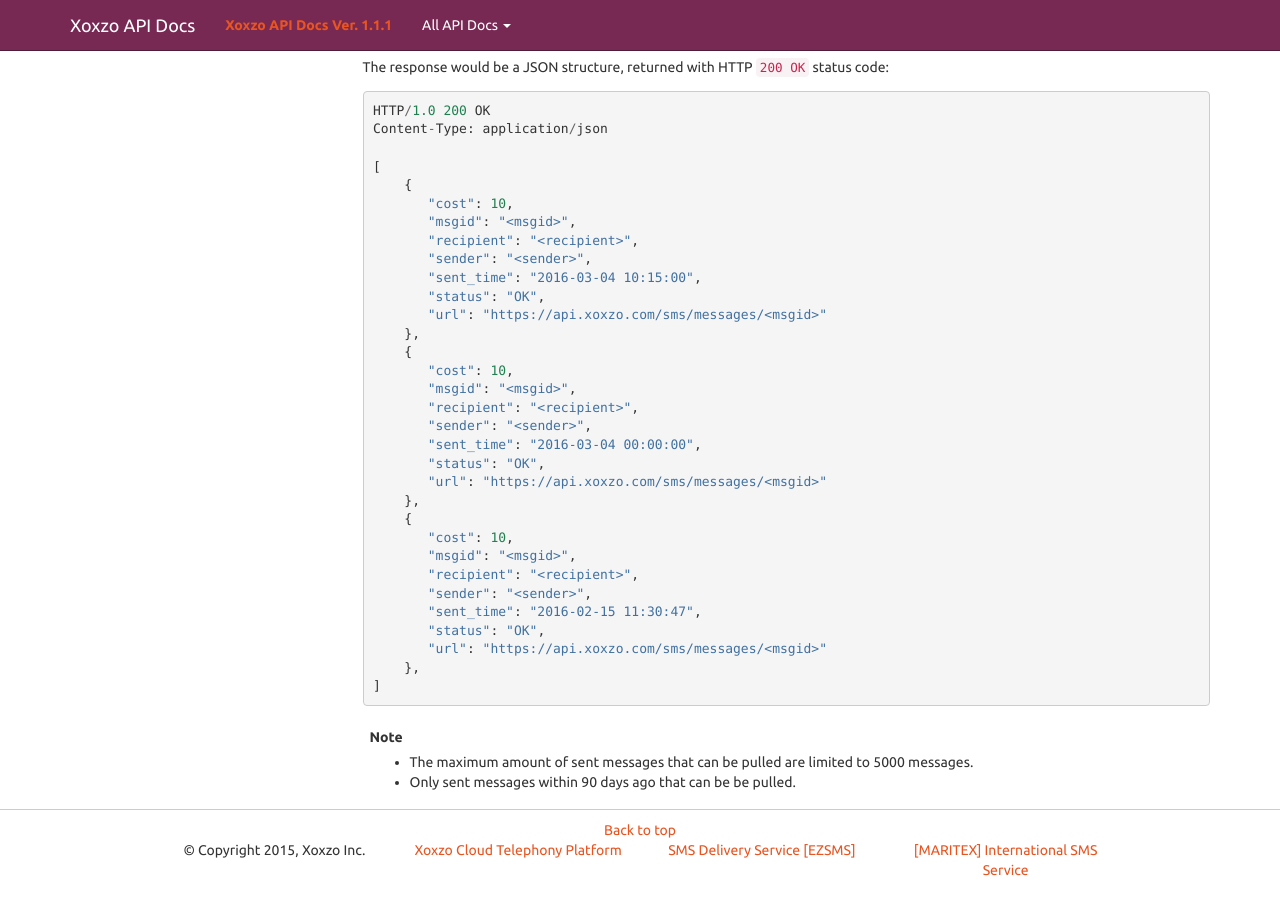
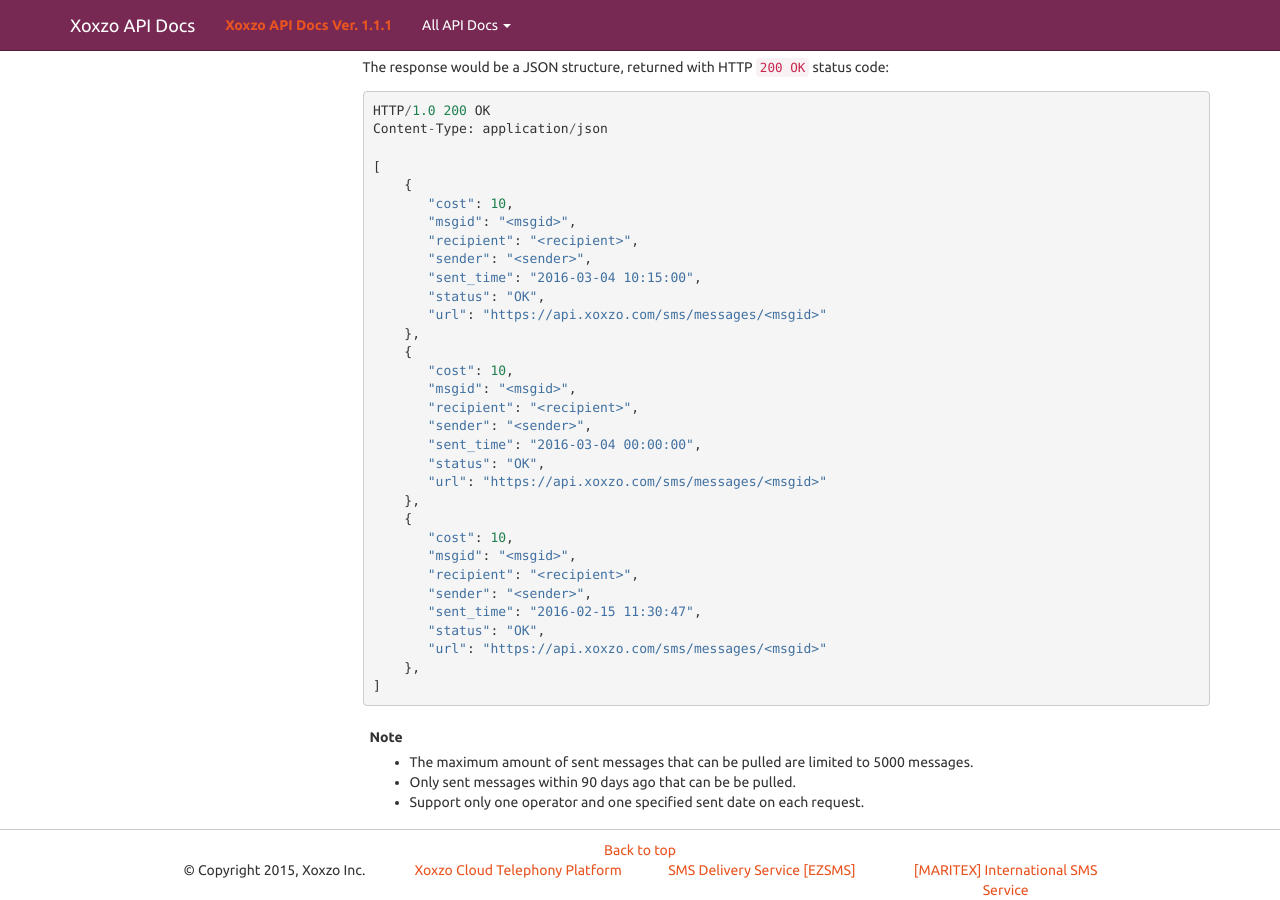
Before and after one commit to xoxzo/docs.xoxzo.com, a Sphinx documentation site: the page built from source/sms.rst, in a window 1280 px wide and 900 px high, scrolled down 5325 px. Built offline with Sphinx 7.4.7, drawn with Linux system fonts in a browser that asks for light colours.

Commit message:
Add note only support one operator and one date.

```diff
--- a/source/sms.rst
+++ b/source/sms.rst
@@ -322,3 +322,4 @@
 .. note::
    * The maximum amount of sent messages that can be pulled are limited to 5000 messages.
    * Only sent messages within 90 days ago that can be be pulled.
+   * Support only one operator and one specified sent date on each request.
```
